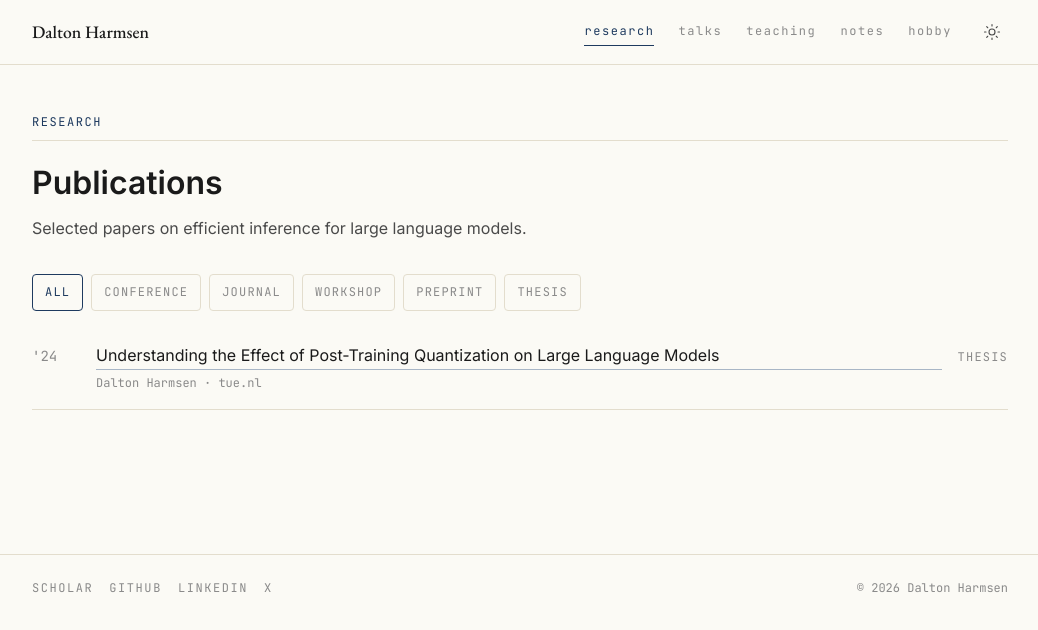
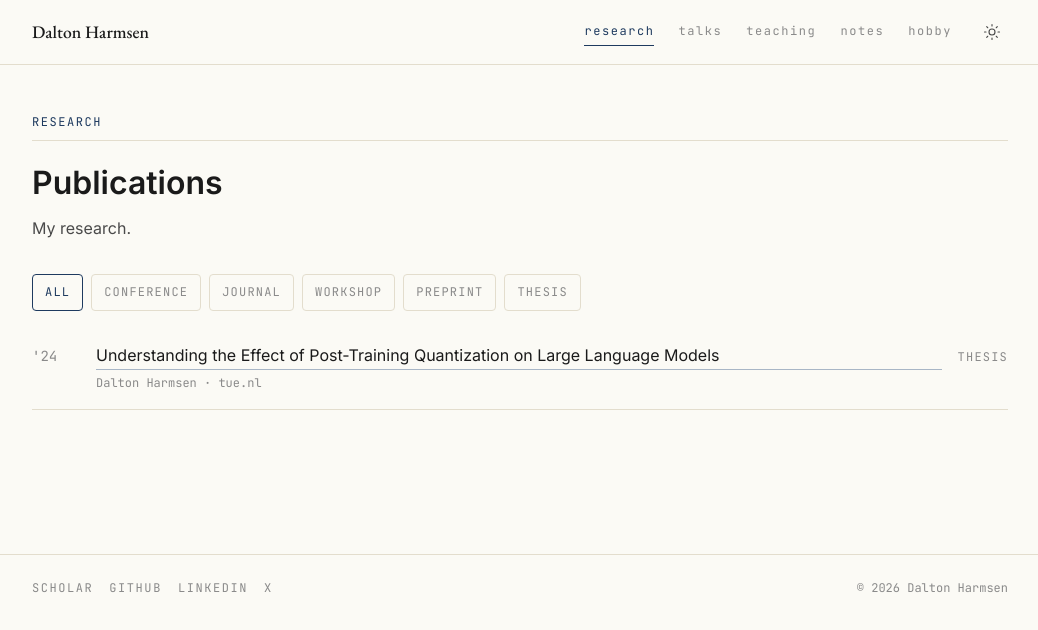
Before and after one commit to dharmsen/dharmsen.github.io, an Astro site: page /research in a window 1280 px wide. Shown: the whole page, without its empty margins (120-1158 px from the left). Built offline with nearby package versions, Linux system fonts and the light colour scheme; Astro itself is replaced by a stand-in of ours.

Commit message:
research description change

```diff
--- a/src/pages/research/index.astro
+++ b/src/pages/research/index.astro
@@ -12,7 +12,7 @@ const types = ['all', 'conference', 'journal', 'workshop', 'preprint', 'thesis']
   <section class="page">
     <SectionLabel label="research" />
     <h1>Publications</h1>
-    <p class="intro">Selected papers on efficient inference for large language models.</p>
+    <p class="intro">My research.</p>
 
     <nav class="filters" aria-label="Filter by type">
       {types.map((t) => (
```
